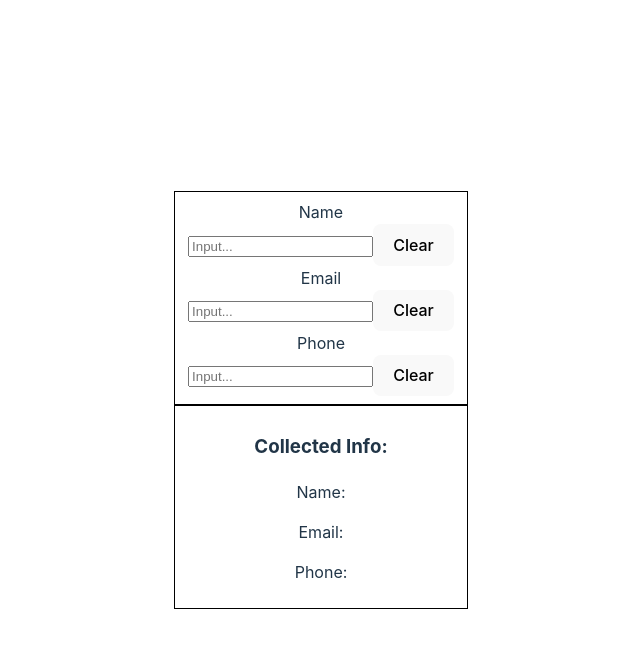
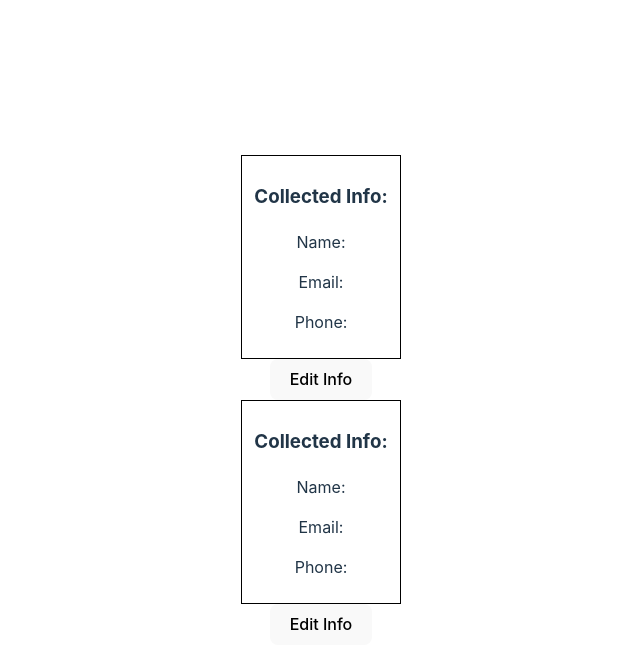
Before and after one commit to SuperHeavyBallet/TOP-React-CV, a React (Vite) app in the folder react-cv/: page / in a window 1280 px wide. Shown: the top 668 px of the page, without its empty margins (319-959 px from the left). Built offline with nearby package versions, Linux system fonts and the light colour scheme.

Commit message:
Form Input Progress

```diff
--- a/react-cv/src/InfoCard.jsx
+++ b/react-cv/src/InfoCard.jsx
@@ -2,6 +2,8 @@ import React from "react";
 import { useState } from "react";
 import Input from "./Input";
 import "./BoxOutline.css";
+
+
 
 export default function InfoCard()
 {
@@ -10,21 +12,66 @@ export default function InfoCard()
     const [ email, setEmail ] = useState("");
     const [ phone, setPhone ] = useState("");
 
+    const [ displayName, setDisplayName ] = useState("");
+    const [ displayEmail, setDisplayEmail ] = useState("");
+    const [ displayPhone, setDisplayPhone ] = useState("");
+
+    const [ isFormVisible, setIsFormVisible ] = useState(false);
+
+
+    function handleSubmit(event)
+    {
+
+
+        event.preventDefault();
+        setDisplayName(name);
+        setDisplayEmail(email);
+        setDisplayPhone(phone);
+        setIsFormVisible(false);
+
+
+    }
+
+    function handleCloseBox()
+    {
+
+        setIsFormVisible(false);
+    }
+
+    function handleEditClick()
+    {
+
+        setIsFormVisible(true);
+
+    }
+
     return (
         <div >
-
-        <div className="box-outline">
+        { isFormVisible && (
+        <div id="information-form" className="box-outline pop-up-form">
+            <form onSubmit={handleSubmit}
+            >
+            <button
+                type="button"
+                onClick={handleCloseBox}>Close</button>
             <div>Name <Input onInputChange={setName}/> </div>
             <div>Email <Input onInputChange={setEmail}/> </div>
             <div>Phone <Input onInputChange={setPhone}/> </div>
+            <button type="submit">Submit</button>
+            </form>
         </div>
+        )}
 
 
             <div className="box-outline">
                 <h3>Collected Info:</h3>
-                <p>Name: {name}</p>
-                <p>Email: {email}</p>
-                <p>Phone: {phone}</p>
+                <p>Name: {displayName}</p>
+                <p>Email: {displayEmail}</p>
+                <p>Phone: {displayPhone}</p>
+            </div>
+
+            <div>
+                <button onClick={handleEditClick}>Edit Info</button>
             </div>
 
         </div>
--- a/react-cv/src/Input.jsx
+++ b/react-cv/src/Input.jsx
@@ -28,7 +28,7 @@ export default function Input( { onInputChange })
                 value={input}
                 >
             </input>
-            <button
+            <button type="button"
             onClick={handleClearButtonClick}
             >
                 Clear
--- a/react-cv/src/main.jsx
+++ b/react-cv/src/main.jsx
@@ -9,6 +9,7 @@ import InfoCard from './InfoCard.jsx'
 ReactDOM.createRoot(document.getElementById('root')).render(
   <React.StrictMode>
     <InfoCard/>
+    <InfoCard/>
 
   </React.StrictMode>,
 )
```
